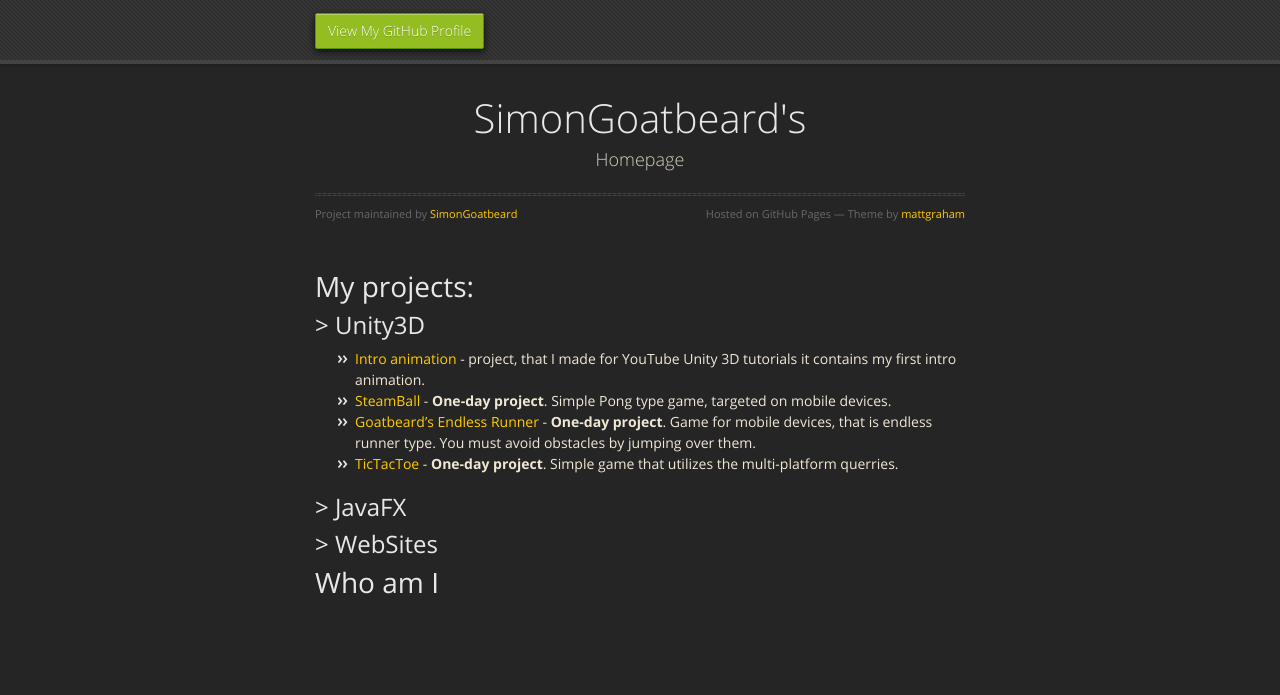
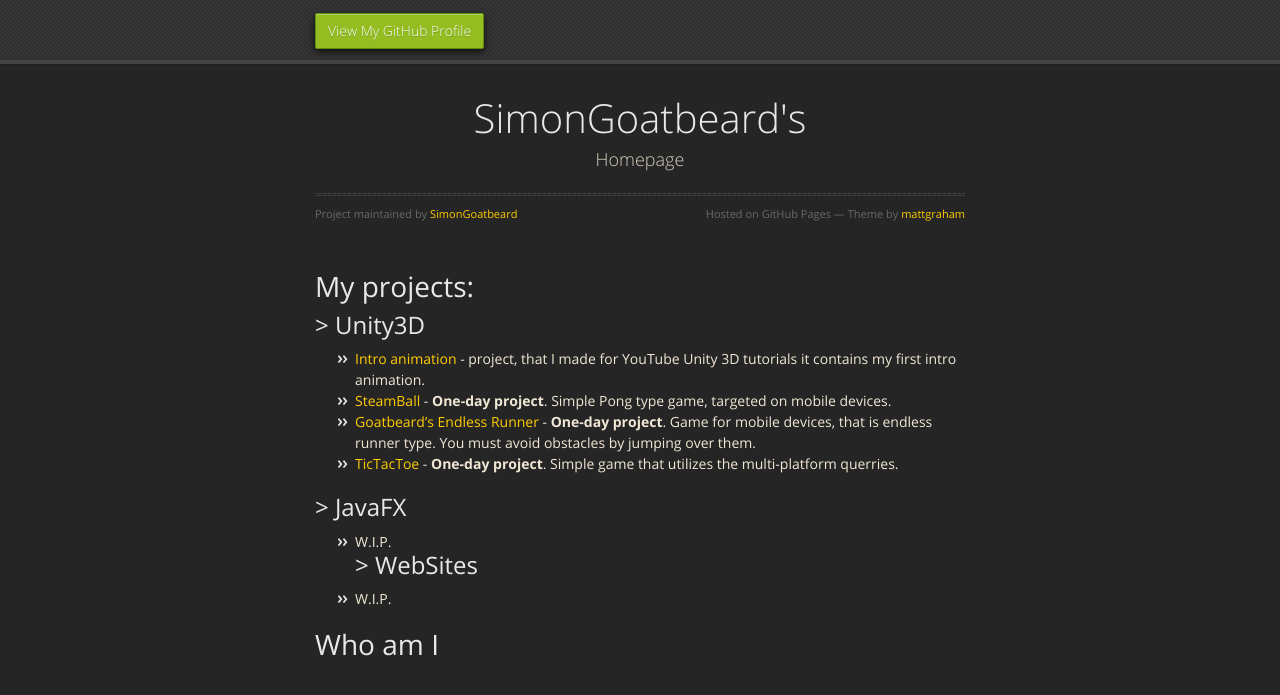
Before and after one commit to SimonGoatbeard/simongoatbeard.github.io, a Jekyll site: the page built from index.md, in a window 1280 px wide. Shown: the top 695 px of the page. Built offline with Jekyll 4.4.1, drawn with Linux system fonts in a browser that asks for light colours; nearby versions of some CDN libraries; our own code applies the rules of GitHub Pages for plain Markdown files.

```diff
--- a/index.md
+++ b/index.md
@@ -11,9 +11,9 @@ layout: default
 *   [TicTacToe](unity-tictactoe) - **One-day project**. Simple game that utilizes the multi-platform querries.
 
 ## > JavaFX
-
+*   W.I.P.
 ## > WebSites
-
+*   W.I.P.
 
 # Who am I
 
```
